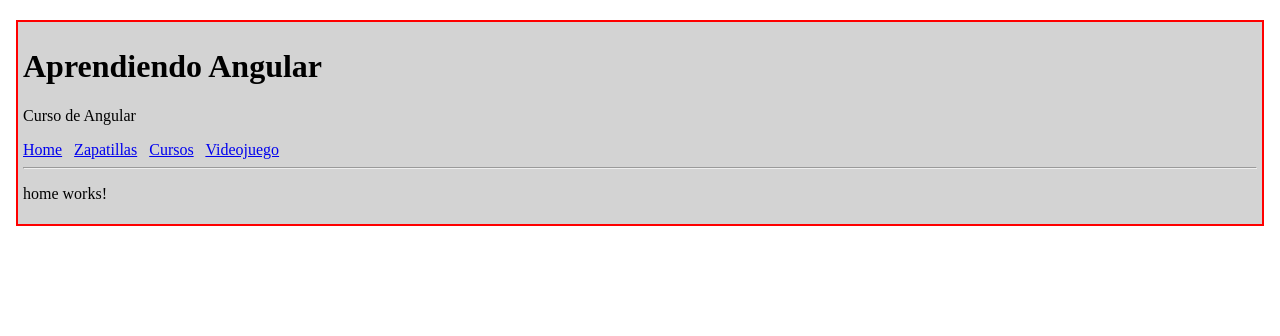
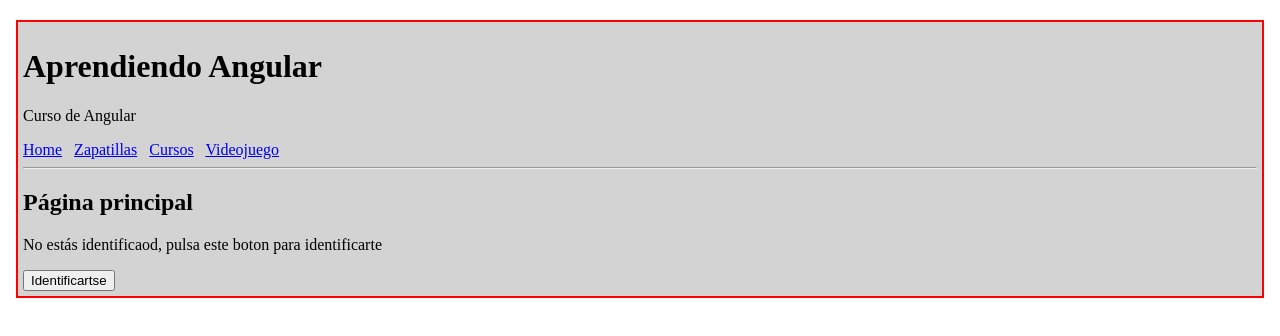
Before and after one commit to gitbatmanhub/App-Angular, an Angular app: page / in a window 1280 px wide. Shown: the top 336 px of the page. Built offline with nearby package versions, Linux system fonts and the light colour scheme.

Commit message:
ngTemplate - If y else en las vistas

```diff
--- a/src/app/home/home.component.html
+++ b/src/app/home/home.component.html
@@ -1 +1,12 @@
-<p>home works!</p>
+<h2>Página principal</h2>
+
+<div *ngIf="identificado; else noIdentificado">
+  <h3>Estás identificado en la app</h3>
+  <button (click)="unsetIdentificado()">Salir</button>
+
+</div>
+
+<ng-template #noIdentificado>
+  <p>No estás identificaod, pulsa este boton para identificarte</p>
+  <button (click)="setIdentificado()">Identificartse</button>
+</ng-template>
--- a/src/app/home/home.component.ts
+++ b/src/app/home/home.component.ts
@@ -6,10 +6,21 @@
   styleUrls: ['./home.component.css']
 })
 export class HomeComponent implements OnInit {
+  public identificado: boolean;
 
-  constructor() { }
+  constructor() {
+  this.identificado= false;
+
+}
 
   ngOnInit(): void {
+
+  }
+  setIdentificado(){
+    this.identificado= true;
+}
+  unsetIdentificado(){
+    this.identificado= false;
   }
 
 }
```
